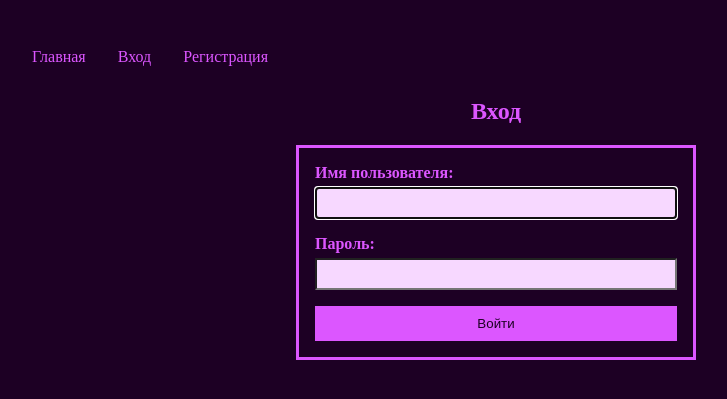
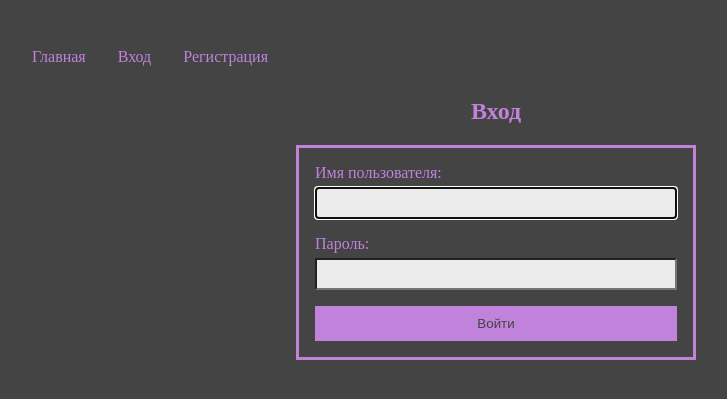
Before and after one commit to m000rtualuna/designpro, a Django app: page /accounts/login/ in a window 1280 px wide. Shown: the top 399 px of the page, without its empty margins (144-871 px from the left). Run offline with Django 5.2, Linux system fonts and the light colour scheme.

Commit message:
add check

```diff
--- a/designpro/urls.py
+++ b/designpro/urls.py
@@ -7,7 +7,8 @@ from django.views.generic import RedirectView
 from django.contrib.auth import views as auth_views
 
 urlpatterns = [
-    path('admin/', admin.site.urls),
+    path('superadmin/', admin.site.urls),
+    path('posts/', include('posts.urls')),
     path('catalog/', include('posts.urls')),
     path('', RedirectView.as_view(url='posts/', permanent=True)),
     path('accounts/login/', auth_views.LoginView.as_view(template_name='login.html'), name='login'),
--- a/posts/static/posts/styles.css
+++ b/posts/static/posts/styles.css
@@ -5,7 +5,7 @@
 }
 
 body {
-    background-color: #1d0024;
+    background-color: #444444;
     display: flex;
     align-items: center;
     flex-direction: row;
@@ -29,7 +29,7 @@ body {
 
 .nav a {
     text-decoration: none;
-    color: #dc56ff;
+    color: #c082db;
 }
 
 .main {
@@ -42,11 +42,11 @@ body {
 }
 
 .main h2, p {
-    color: #dc56ff;
+    color: #c082db;
 }
 
 .content h2 {
-    color: #dc56ff;
+    color: #c082db;
     text-align: center;
     margin-bottom: 20px;
 }
@@ -55,7 +55,7 @@ form {
     max-width: 25em;
     margin: 1em auto;
     padding: 1em;
-    border: 3px solid #dc56ff;
+    border: 3px solid #c082db;
 }
 
 form p {
@@ -65,7 +65,6 @@ form p {
 form label {
     display: block;
     margin-bottom: 0.3em;
-    font-weight: bold;
 }
 
 form input[type="text"],
@@ -73,39 +72,35 @@ form input[type="email"],
 form input[type="password"] {
     width: 100%;
     padding: 0.5em;
-    background-color: #f7d8ff;
+    background-color: #ececec;
 }
 
 form ul.errorlist {
     color: red;
-    font-size: 1em;
     margin-bottom: 1em;
     list-style: none;
-    background-color: #f7d8ff;;
 }
 
 form .errorlist {
     color: red;
     margin-bottom: 1em;
-    border: 2px solid red;
-    background-color: #f7d8ff;
 }
 
 form input[type="checkbox"] {
     margin-right: 0.1em;
 }
+
 form p:has(input[type="checkbox"]) label {
     display: inline-flex;
     align-items: center;
-    font-weight: normal;
 }
 
 form button[type="submit"] {
     display: block;
     width: 100%;
     padding: 10px;
-    background-color: #dc56ff;
-    color: #1d0024;
+    background-color: #c082db;
+    color: #444444;
     border: none;
     cursor: pointer;
     margin-top: 1em;
```
Also changed, not shown: posts/forms.py (+23 -18 lines), db.sqlite3, posts/migrations/0001_initial.py.
